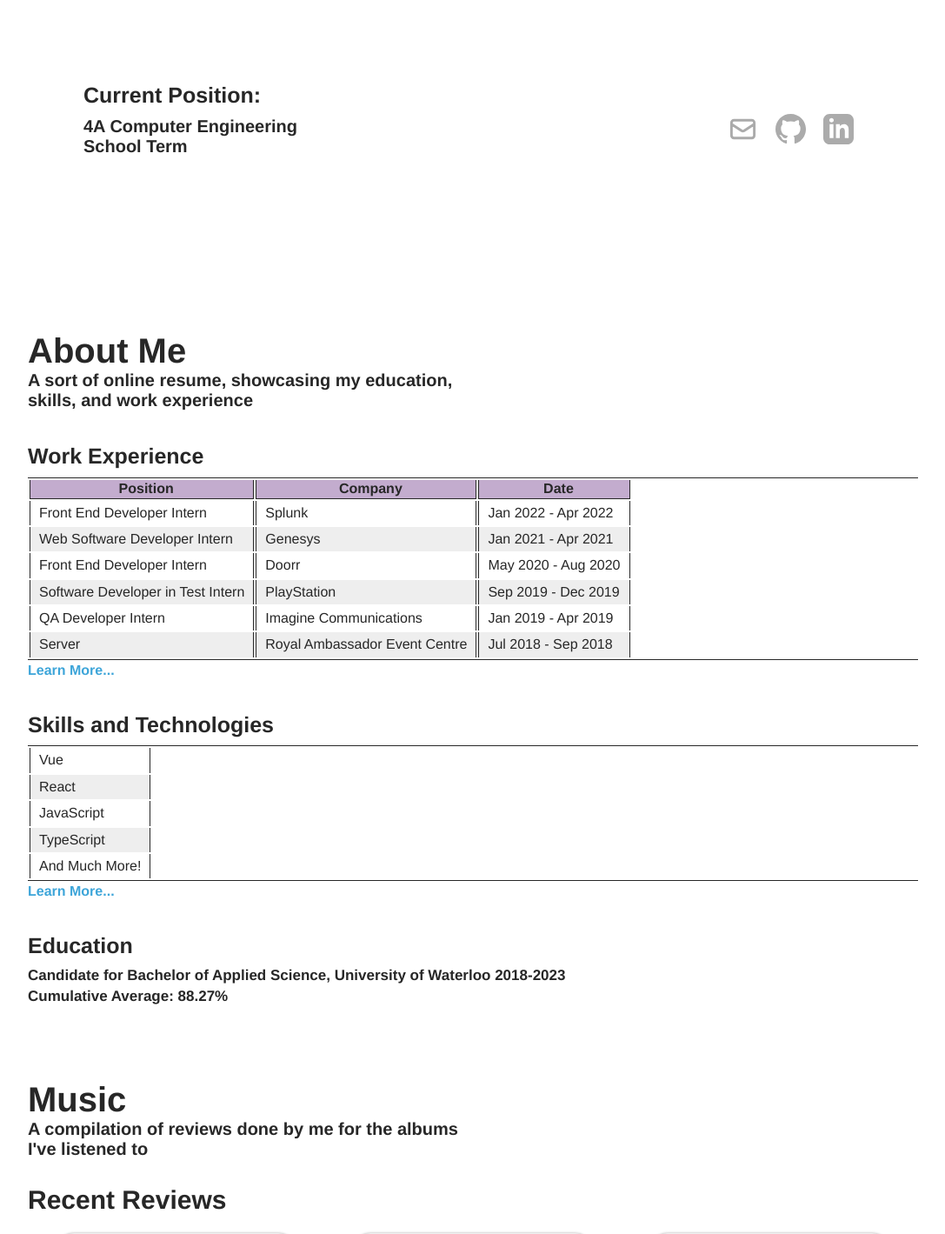
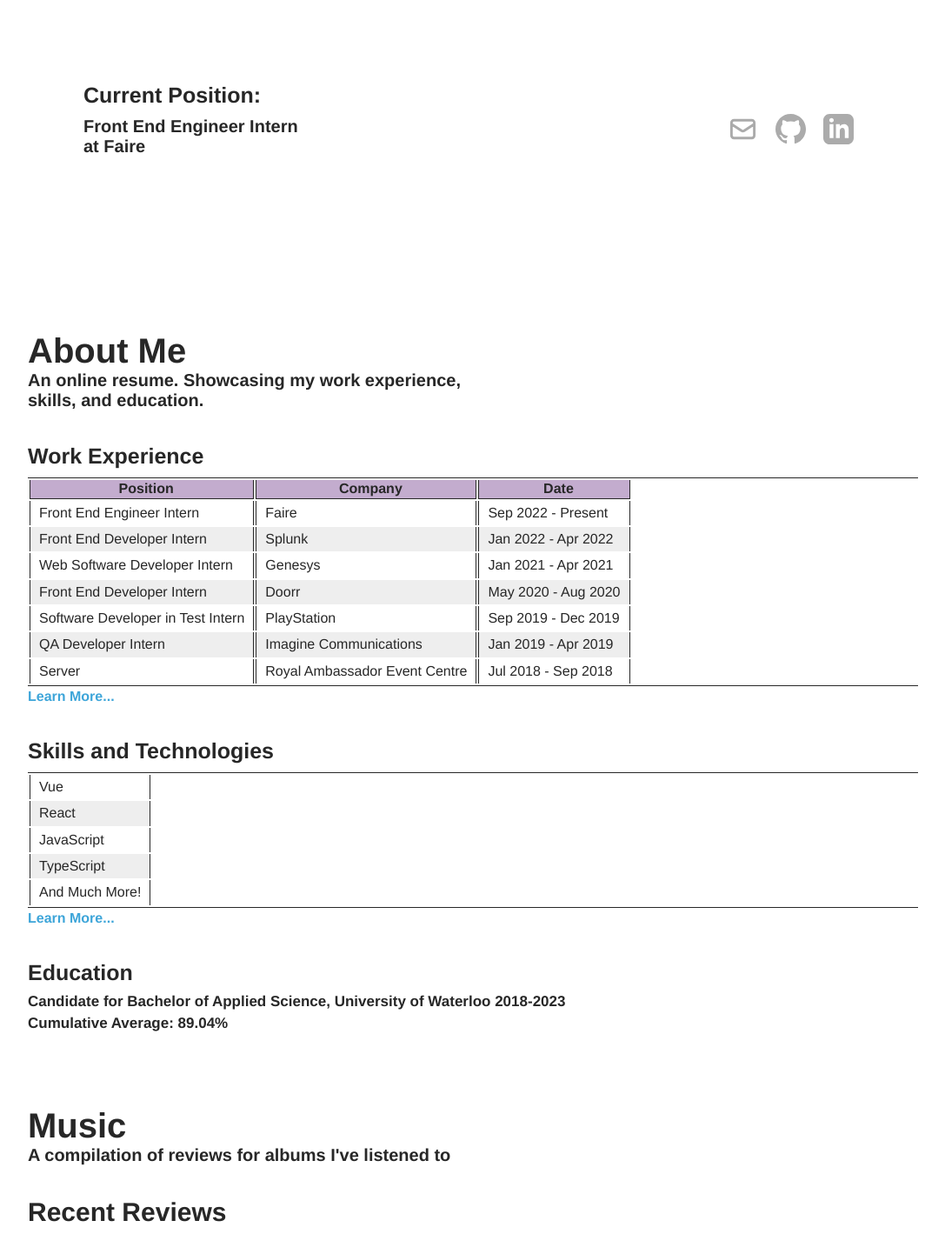
Before and after one commit to JoshCunha/JoshCunha.github.io, a Vue app: page /#/ in a window 1280 px wide. Shown: the part 500-1919 px from the top of the page at 87% size, without its empty margins (96-1183 px from the left). Built offline with nearby package versions, Linux system fonts and the light colour scheme.

Commit message:
style touchups and some updates

```diff
--- a/src/components/Dropdown.vue
+++ b/src/components/Dropdown.vue
@@ -5,12 +5,15 @@
             <i class="pi icon" :class="showDropdown ? 'pi-angle-down' : 'pi-angle-right'" />
         </div>
         <div v-if="showDropdown" class="dropdown-items-container">
+            <div v-for="(item,i) in options" :key="item[optionCode]" class="dd-for-wrapper">
                 <span
-                v-for="item in options"
                     class="dropdown-item"
-                :key="item[optionCode]"
                     @click="selectItem(item)"
-            >{{ item[optionName] }}</span>
+                >
+                    {{ item[optionName] }}
+                </span>
+                <span v-if="i !== options.length - 1" class="dd-divider" />
+            </div>
         </div>
     </div>
 </template>
@@ -97,22 +100,34 @@
 }
 
 .dropdown-items-container {
-    display: flex;
-    flex-direction: column;
     background: var(--item-background-color);
     width: fit-content;
     min-width: 200px;
     position: absolute;
     border-radius: 10px;
 
+    .dd-for-wrapper {
+        display: flex;
+        flex-direction: column;
+        width: 100%;
+        border-radius: inherit;
+
         .dropdown-item {
-        padding: 4px 4px;
+            padding: 10px 4px;
             border-radius: inherit;
+            color: var(--contrast-color-primary);
 
             &:hover {
                 cursor: pointer;
                 background: var(--item-shaded-color);
             }
         }
+
+        .dd-divider {
+            width: 100%;
+            height: 1px;
+            background-color: var(--active-color);
+        }
+    }
 }
 </style>
--- a/src/components/Pages/Reviews/AllReviews.vue
+++ b/src/components/Pages/Reviews/AllReviews.vue
@@ -180,6 +180,7 @@
         display: flex;
         flex-direction: row;
         flex-wrap: wrap;
+        gap: 10px;
     }
 }
 
--- a/src/components/Pages/Reviews/Review.vue
+++ b/src/components/Pages/Reviews/Review.vue
@@ -1,5 +1,5 @@
 <template>
-    <div class="review">
+    <div @click="openReview" class="review">
         <img class="album-art" :src="image" width="250" height="250" />
         <span class="album-title">{{ title }} - {{ artist }}</span>
         <div class="seperator" />
@@ -14,7 +14,7 @@
             <div class="music-links">
                 <svg
                     v-if="spotifyLink"
-                    @click="toSpotify"
+                    @click.stop="toSpotify"
                     class="spotify-icon"
                     fill="currentColor"
                     width="24"
@@ -27,7 +27,7 @@
                 </svg>
                 <svg
                     v-if="appleLink"
-                    @click="toAppleMusic"
+                    @click.stop="toAppleMusic"
                     class="apple-icon"
                     fill="currentColor"
                     xmlns="http://www.w3.org/2000/svg"
@@ -129,6 +129,7 @@
 
     &:hover {
         box-shadow: 0px 0px 5px var(--active-color);
+        cursor: pointer;
     }
 
     .album-art {
--- a/src/components/sections/AboutMe.vue
+++ b/src/components/sections/AboutMe.vue
@@ -2,7 +2,7 @@
     <div class="content">
         <div class="top">
             <span class="title">About Me</span>
-            <span class="subtitle">A sort of online resume, showcasing my education, skills, and work experience</span>
+            <span class="subtitle">An online resume. Showcasing my work experience, skills, and education.</span>
         </div>
         <div class="about-section">
             <span class="header">Work Experience</span>
@@ -26,7 +26,7 @@
                 Candidate for Bachelor of Applied Science, University of Waterloo 2018-2023
             </span>
             <span class="subheader indent">
-                Cumulative Average: 88.27%
+                Cumulative Average: 89.04%
             </span>
         </div>
     </div>
--- a/src/components/sections/Music.vue
+++ b/src/components/sections/Music.vue
@@ -2,7 +2,7 @@
     <div class="content">
         <div class="top">
             <span class="title">Music</span>
-            <span class="subtitle">A compilation of reviews done by me for the albums I've listened to</span>
+            <span class="subtitle">A compilation of reviews for albums I've listened to</span>
         </div>
         <div class="recent-reviews">
             <span class="title">Recent Reviews</span>
@@ -51,7 +51,7 @@
 
     created() {
         let allReviews = musicReviews.data;
-        this.sortedReviews = allReviews.sort((a,b) => moment(b.date).diff(a.date)).slice(0, 5);
+        this.sortedReviews = allReviews.sort((a,b) => moment(b.date).diff(a.date));
     }
 }
 </script>
@@ -81,6 +81,8 @@
         flex-wrap: wrap;
         height: 505px;
         overflow: hidden;
+        gap: 10px;
+        padding: 5px;
     }
 
     .see-all {
--- a/src/components/sections/WelcomePage.vue
+++ b/src/components/sections/WelcomePage.vue
@@ -11,8 +11,8 @@
         <div class="footer-content">
             <div class="position">
                 <span class="header">Current Position:</span>
-                <span class="subheader">4A Computer Engineering</span>
-                <span class="subheader">School Term</span>
+                <span class="subheader">Front End Engineer Intern</span>
+                <span class="subheader">at Faire</span>
             </div>
             <div class="socials">
                 <div class="logo-container">
--- a/src/jsondata/skills.json
+++ b/src/jsondata/skills.json
@@ -10,8 +10,8 @@
         {
             "skill": "React",
             "points": [
-                "Used React in my front end position at Splunk",
-                "Had many chances to read and write React code making me pretty comfortable with it"
+                "Used React in my front end positions at Splunk and Faire",
+                "Had many chances to read and write React code making me very comfortable with it"
             ]
         },
         {
@@ -25,7 +25,7 @@
         {
             "skill": "TypeScript",
             "points": [
-                "TypeScript was used entirely during my work at Genesys so I have a lot of front end experience with it",
+                "TypeScript was used entirely during my work at Genesys and Splunk so I have a lot of front end experience with it",
                 "TypeScript was also used during my Splunk term and there I got to use it outside the context of just front end development"
             ]
         },
--- a/src/jsondata/work-experience.json
+++ b/src/jsondata/work-experience.json
@@ -1,5 +1,14 @@
 {
     "data": [
+        {
+            "position": "Front End Engineer Intern",
+            "company": "Faire",
+            "date": "Sep 2022 - Present",
+            "points": [
+                "Led the development of a new feature for standardizing delivery nomenclature across the platform—allocating tasks to other engineers as needed, and managing release and rollout",
+                "Assisted engineers with their new features by completing web-specific tasks using React and TypeScript"
+            ]
+        },
         {
             "position": "Front End Developer Intern",
             "company": "Splunk",
```
Lines whose indentation alone changed are shown as unchanged.
